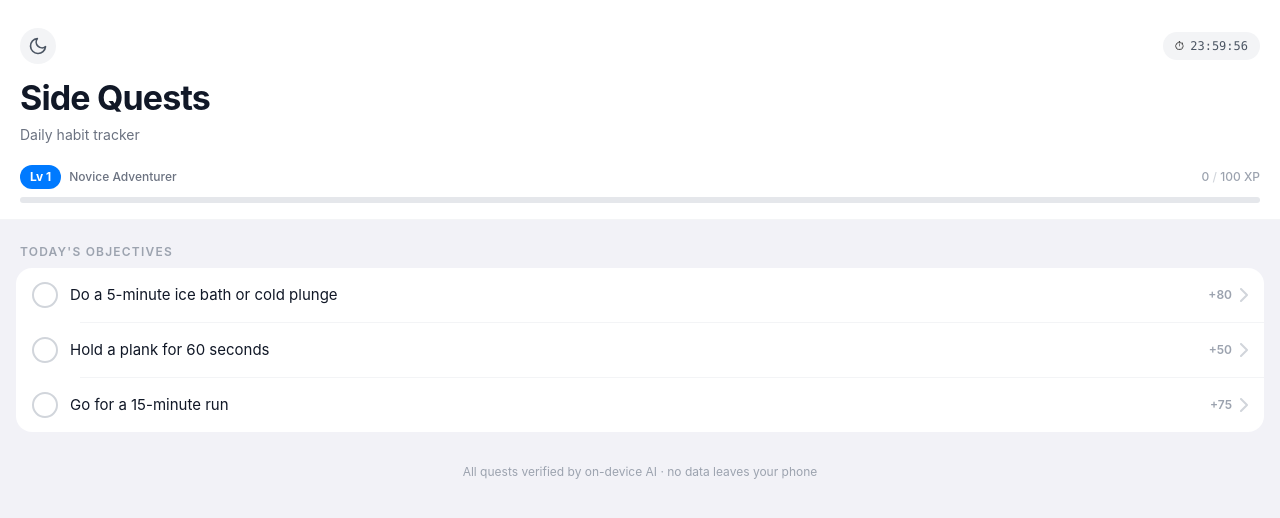
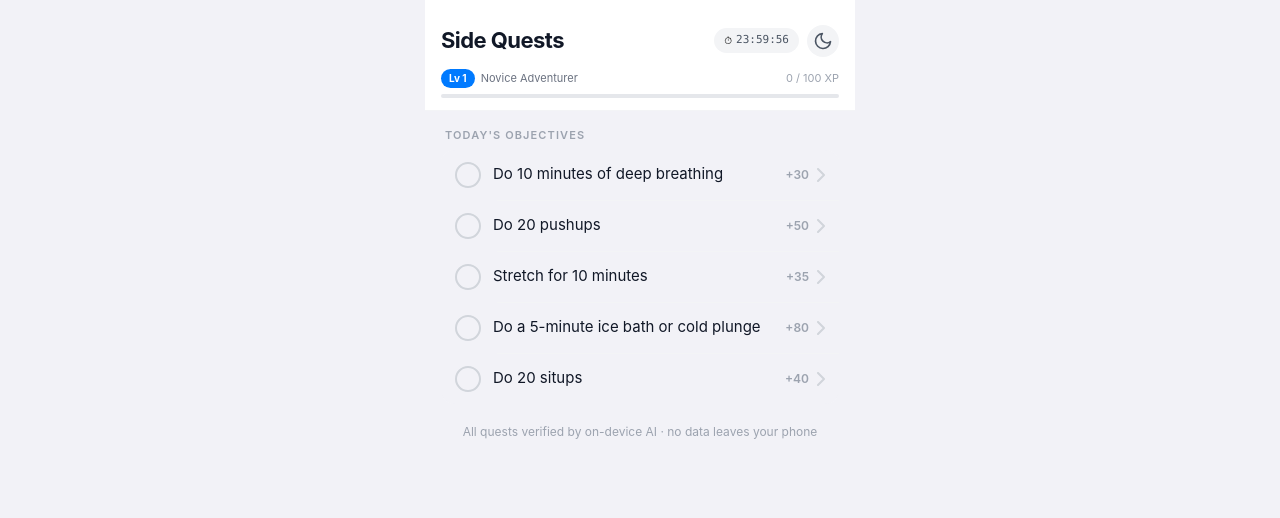
Before and after one commit to qaisqaiswow/questdaily, a React (Vite) app: page / in a window 1280 px wide. Shown: the top 518 px of the page. Built offline with nearby package versions, Linux system fonts and the light colour scheme.

Commit message:
Update SideQuestsApp component logic and styling
Replit-Commit-Author: Agent

```diff
--- a/src/SideQuestsApp.jsx
+++ b/src/SideQuestsApp.jsx
@@ -394,7 +394,18 @@ export default function SideQuestsApp() {
   // State
   const [level,     setLevel]     = useState(() => parseInt(localStorage.getItem('sq_level'))    || 1);
   const [xp,        setXp]        = useState(() => parseInt(localStorage.getItem('sq_xp'))       || 0);
-  const [quests,    setQuests]    = useState(() => JSON.parse(localStorage.getItem('sq_quests')) || []);
+  const [quests,    setQuests]    = useState(() => {
+    const saved     = JSON.parse(localStorage.getItem('sq_quests')) || [];
+    const anyDone   = saved.some(q => q.completed);
+    const lastReset = parseInt(localStorage.getItem('sq_lastReset')) || 0;
+    const expired   = Date.now() - lastReset >= ONE_DAY_MS;
+    // use saved if valid, otherwise generate fresh immediately
+    if (!expired && saved.length >= 5) return saved;
+    if (!expired && anyDone)            return saved;
+    const n = Math.floor(Math.random() * 3) + 5;
+    return [...QUEST_POOL].sort(() => 0.5 - Math.random()).slice(0, n)
+      .map(q => ({ ...q, completed: false }));
+  });
   const [lastReset, setLastReset] = useState(() => parseInt(localStorage.getItem('sq_lastReset')) || 0);
   const [timeLeft,  setTimeLeft]  = useState('--:--:--');
   const [proofModal,   setProofModal]   = useState(null);
@@ -410,7 +421,7 @@ export default function SideQuestsApp() {
 
   // Quest generation
   const generateNewQuests = useCallback((ts) => {
-    const n = Math.floor(Math.random() * 3) + 3;
+    const n = Math.floor(Math.random() * 3) + 5;
     const selected = [...QUEST_POOL].sort(() => 0.5 - Math.random()).slice(0, n).map(q => ({ ...q, completed: false }));
     setQuests(selected); setLastReset(ts); setProofImages({});
   }, []);
@@ -476,7 +487,8 @@ export default function SideQuestsApp() {
   const secLabel = dark ? 'text-zinc-500' : 'text-gray-400';
 
   return (
-    <div className={`${bg} min-h-screen flex flex-col transition-colors duration-200`}>
+    <div className={`${bg} min-h-screen flex flex-col items-center transition-colors duration-200`}>
+      <div className="w-full max-w-[430px] flex flex-col min-h-screen">
 
       {/* Camera modal */}
       {proofModal && (
@@ -495,64 +507,56 @@ export default function SideQuestsApp() {
       )}
 
       {/* Header */}
-      <div className={`${cardBg} safe-top px-5 pb-4 border-b ${sep} transition-colors duration-200`}>
-        <div className="flex items-center justify-between mb-1 pt-3">
-          {/* Theme toggle */}
-          <button onClick={() => setDark(d => !d)}
-            className={`w-9 h-9 rounded-full flex items-center justify-center ${dark ? 'bg-zinc-800 text-zinc-300' : 'bg-gray-100 text-gray-600'} active:opacity-70 transition-colors`}>
-            {dark ? <SunIcon /> : <MoonIcon />}
-          </button>
+      <div className={`${cardBg} safe-top px-4 pb-3 border-b ${sep} transition-colors duration-200`}>
+        <div className="flex items-center justify-between pt-2">
+          {/* Title */}
+          <h1 className={`text-[22px] font-bold tracking-tight ${txt}`}>Side Quests</h1>
 
-          {/* Timer pill */}
-          <div className={`flex items-center gap-1.5 px-3 py-1.5 rounded-full ${dark ? 'bg-zinc-800' : 'bg-gray-100'}`}>
-            <span className="text-xs">⏱</span>
-            <span className={`text-xs font-mono font-medium ${dark ? 'text-zinc-300' : 'text-gray-600'}`}>{timeLeft}</span>
+          <div className="flex items-center gap-2">
+            {/* Timer pill */}
+            <div className={`flex items-center gap-1 px-2.5 py-1 rounded-full ${dark ? 'bg-zinc-800' : 'bg-gray-100'}`}>
+              <span className="text-[10px]">⏱</span>
+              <span className={`text-[11px] font-mono font-medium ${dark ? 'text-zinc-300' : 'text-gray-600'}`}>{timeLeft}</span>
+            </div>
+            {/* Theme toggle */}
+            <button onClick={() => setDark(d => !d)}
+              className={`w-8 h-8 rounded-full flex items-center justify-center ${dark ? 'bg-zinc-800 text-zinc-300' : 'bg-gray-100 text-gray-600'} active:opacity-70 transition-colors`}>
+              {dark ? <SunIcon /> : <MoonIcon />}
+            </button>
           </div>
         </div>
 
-        {/* Title */}
-        <h1 className={`text-[34px] font-bold tracking-tight ${txt} mt-2`}>Side Quests</h1>
-        <p className={`text-sm ${sub} mt-0.5`}>Daily habit tracker</p>
-
-        {/* XP Section */}
-        <div className="mt-5">
-          <div className="flex items-center justify-between mb-2">
-            <div className="flex items-center gap-2">
-              <span className="bg-[#007AFF] text-white text-xs font-bold px-2.5 py-1 rounded-full">
-                Lv {level}
-              </span>
-              <span className={`text-xs font-medium ${sub}`}>Novice Adventurer</span>
+        {/* XP row */}
+        <div className="mt-3">
+          <div className="flex items-center justify-between mb-1.5">
+            <div className="flex items-center gap-1.5">
+              <span className="bg-[#007AFF] text-white text-[10px] font-bold px-2 py-0.5 rounded-full">Lv {level}</span>
+              <span className={`text-[11px] ${sub}`}>Novice Adventurer</span>
             </div>
-            <span className={`text-xs font-medium ${dark ? 'text-zinc-400' : 'text-gray-400'}`}>
-              {xp} <span className={dark ? 'text-zinc-600' : 'text-gray-300'}>/</span> {xpRequired} XP
-            </span>
+            <span className={`text-[11px] ${dark ? 'text-zinc-500' : 'text-gray-400'}`}>{xp} / {xpRequired} XP</span>
           </div>
-          {/* Progress bar */}
-          <div className={`w-full h-1.5 rounded-full overflow-hidden ${dark ? 'bg-zinc-800' : 'bg-gray-200'}`}>
-            <div
-              className="h-full bg-[#007AFF] rounded-full transition-all duration-700 ease-out"
-              style={{ width: `${xpPct}%` }}
-            />
+          <div className={`w-full h-1 rounded-full overflow-hidden ${dark ? 'bg-zinc-800' : 'bg-gray-200'}`}>
+            <div className="h-full bg-[#007AFF] rounded-full transition-all duration-700 ease-out" style={{ width: `${xpPct}%` }} />
           </div>
         </div>
       </div>
 
       {/* Quest List */}
-      <div className="flex-1 scroll-ios px-4 pt-6 pb-8 space-y-8">
+      <div className="flex-1 scroll-ios px-4 pt-4 pb-6 space-y-5">
 
         {/* Section */}
         <div>
-          <p className={`text-xs font-semibold uppercase tracking-widest ${secLabel} mb-2 px-1`}>
+          <p className={`text-[11px] font-semibold uppercase tracking-widest ${secLabel} mb-1.5 px-1`}>
             Today's Objectives
           </p>
 
-          <div className={`${cardBg} rounded-[16px] overflow-hidden transition-colors duration-200`}>
+          <div className={`${dark ? 'bg-zinc-900' : 'bg-[#F2F2F7]'} rounded-[14px] overflow-hidden`}>
             {quests.map((quest, i) => (
               <div key={quest.id}>
-                {i > 0 && <div className={`border-t ${sep} ml-16`} />}
+                {i > 0 && <div className={`border-t ${sep} ml-14`} />}
                 <button
                   onClick={() => handleQuestClick(quest)}
-                  className={`w-full flex items-center gap-3 px-4 py-3.5 text-left active:opacity-60 transition-opacity`}
+                  className={`w-full flex items-center gap-3 px-3.5 py-3 text-left active:opacity-60 transition-opacity`}
                 >
                   {/* Check circle */}
                   <div className={`w-[26px] h-[26px] rounded-full flex-shrink-0 flex items-center justify-center border-2 transition-all duration-200 ${
@@ -630,6 +634,7 @@ export default function SideQuestsApp() {
 
       {/* Safe area bottom spacer */}
       <div className="safe-bottom" />
+      </div>
     </div>
   );
 }
```
